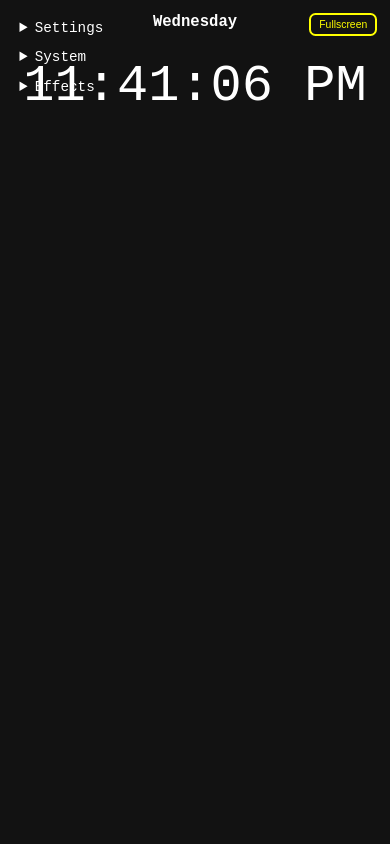
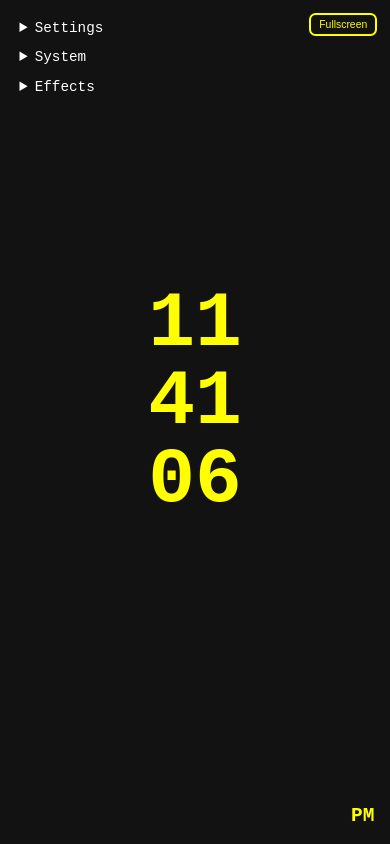
Before and after one commit to MasterObserver/Clockthing, a plain HTML site: page index.html in a window 390 px wide. Drawn offline with Linux system fonts and the light colour scheme.

Commit message:
index.html

```diff
--- a/index.html
+++ b/index.html
@@ -2,13 +2,12 @@
 
 <html lang="en">
 <head>
-  <meta name="apple-mobile-web-app-capable" content="yes">
-  <meta name="apple-mobile-web-app-status-bar-style" content="black-translucent">
-  <meta name="mobile-web-app-capable" content="yes">
-
-<meta charset="utf-8"/>
-<meta content="width=device-width, initial-scale=1.0" name="viewport"/>
-<title>Clockthing v6.01</title>
+<meta content="yes" name="apple-mobile-web-app-capable"/>
+<meta content="black-translucent" name="apple-mobile-web-app-status-bar-style"/>
+<meta content="yes" name="mobile-web-app-capable"/>
+<meta charset="utf-8">
+<meta content="width=device-width, initial-scale=1.0" name="viewport">
+<title>Clockthing v6.4 Beta</title>
 <style>
     :root {
       --bg-color: #121212;
@@ -681,8 +680,62 @@ body.rainbowgrid-bg {
     display: none !important;
   }
 }
+
+@media screen and (max-width: 768px) and (orientation: portrait) {
+  #displayContainer {
+    display: flex;
+    flex-direction: column;
+    justify-content: center;
+    align-items: center;
+    height: 100vh;
+    padding: 0;
+    gap: 0;
+  }
+  .time {
+    font-size: 20vh !important;
+    line-height: 1;
+    display: flex;
+    flex-direction: column;
+    align-items: center;
+    justify-content: center;
+    color: var(--accent-color);
+  }
+  .countdown {
+    font-size: 5vh !important;
+    margin-top: 1rem;
+  }
+  .day-list {
+    display: none !important;
+  }
+}
+
+
+@media screen and (max-width: 768px) and (orientation: portrait) {
+  .time {
+    display: none !important;
+  }
+  .stacked-clock {
+    display: flex !important;
+    flex-direction: column;
+    align-items: center;
+    justify-content: center;
+    font-size: 20vw;
+    color: var(--accent-color);
+    font-weight: bold;
+    height: 70vh;
+  }
+  .stacked-part {
+    line-height: 1;
+  }
+  .stacked-ampm {
+    font-size: 5vw;
+    position: absolute;
+    bottom: 2vh;
+    right: 4vw;
+  }
+}
 </style>
-</head>
+</meta></meta></head>
 <body>
 <div class="controls" id="controlsMenu">
 <details>
@@ -836,6 +889,13 @@ body.rainbowgrid-bg {
 </div>
 <button class="fullscreen-btn" id="fullscreenBtn" onclick="toggleFullScreen()">Fullscreen</button>
 <div class="container" id="displayContainer">
+
+<div class="stacked-clock" id="stackedClock" style="display: none;">
+<div class="stacked-part" id="stackedHours">--</div>
+<div class="stacked-part" id="stackedMinutes">--</div>
+<div class="stacked-part" id="stackedSeconds">--</div>
+<div class="stacked-ampm" id="stackedAMPM">--</div>
+</div>
 <div class="day-list" id="dayList"></div>
 <div class="time" id="currentTime">--:--:--</div>
 <div class="countdown" id="countdown">--:--:--</div>
@@ -852,7 +912,21 @@ body.rainbowgrid-bg {
 
     function updateTime() {
       const now = new Date();
-      document.getElementById('currentTime').textContent = now.toLocaleTimeString();
+
+    document.getElementById('currentTime').textContent = now.toLocaleTimeString();
+
+    // Update stacked clock too
+    const h = now.getHours();
+    const hours = String(h % 12 || 12).padStart(2, '0');
+    const minutes = String(now.getMinutes()).padStart(2, '0');
+    const seconds = String(now.getSeconds()).padStart(2, '0');
+    const ampm = h >= 12 ? 'PM' : 'AM';
+
+    document.getElementById('stackedHours').textContent = hours;
+    document.getElementById('stackedMinutes').textContent = minutes;
+    document.getElementById('stackedSeconds').textContent = seconds;
+    document.getElementById('stackedAMPM').textContent = ampm;
+
 
 
       const startInput = document.getElementById('startTimeInput').value.split(':');
```
